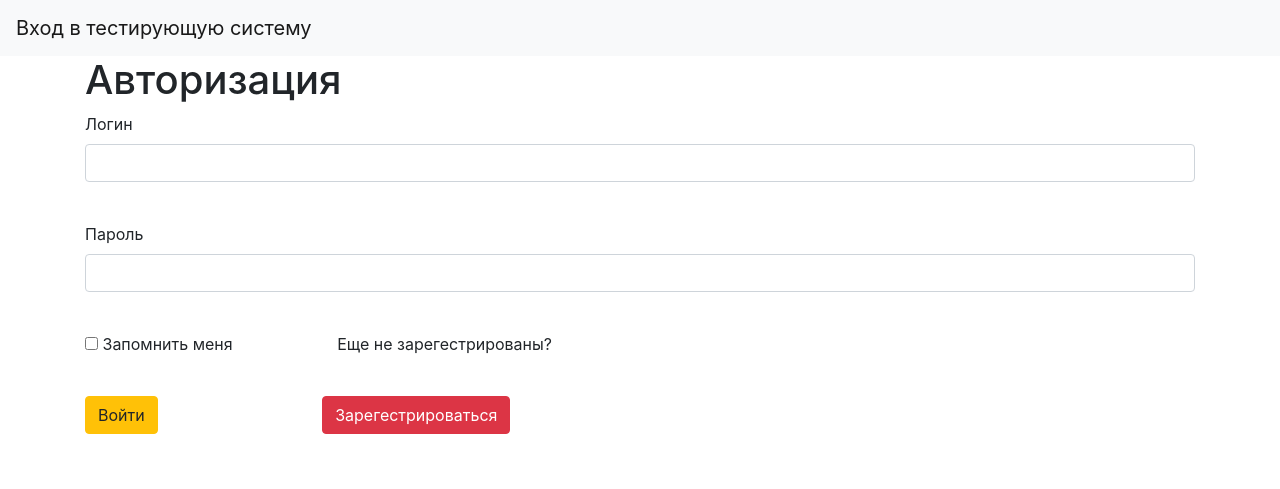
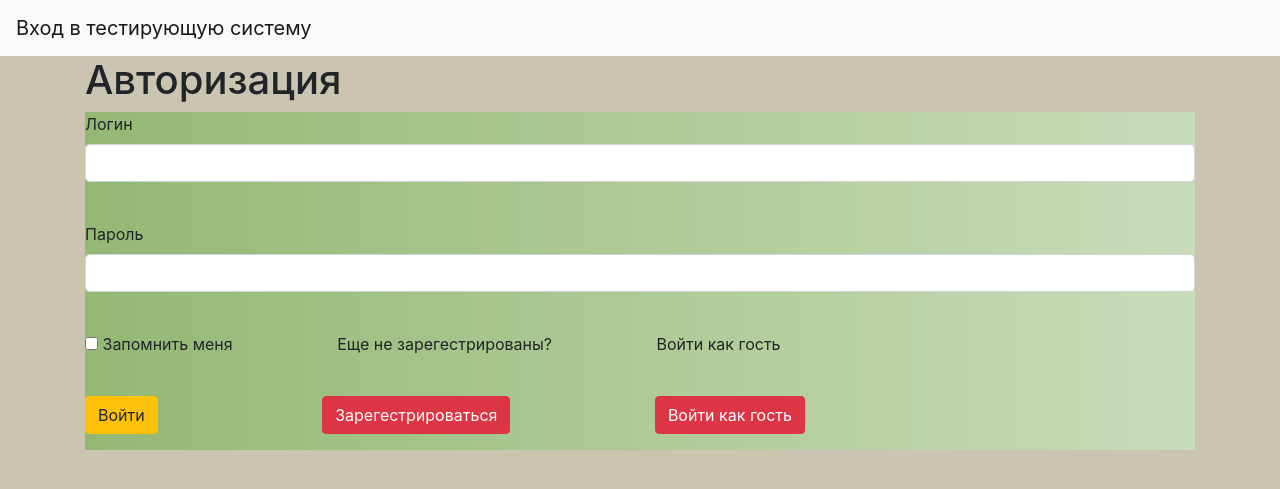
Before and after one commit to penguiiini/web_project_mm, a Flask app: page /authorization in a window 1280 px wide. Shown: the top 489 px of the page. Run offline with Flask 2, Linux system fonts and the light colour scheme; some libraries are stand-ins or nearby versions.

Commit message:
Add files via upload

```diff
--- a/templates/authorization.html
+++ b/templates/authorization.html
@@ -2,7 +2,7 @@
 
 {% block aut %}
 <h1>Авторизация</h1>
-<form action="" method="post" novalidate>
+<form action="" method="post" novalidate style="background: linear-gradient(to right, #93B874, #C9DCB9); ">
     {{ form.hidden_tag() }}
     <p>
         {{ form.username.label }}<br>
@@ -24,8 +24,10 @@
     </p>
     <p style="display: inline-block;">{{ form.remember_me() }} {{ form.remember_me.label }}</p>
     <div style="display: inline-block; margin-left:100px;">Еще не зарегестрированы?</div>
+    <div style="display: inline-block; margin-left:100px;">Войти как гость</div>
     <p> </p>
     <p style="display: inline-block;">{{ form.submit(type="submit", class="btn btn-warning") }}</p>
     <p style="display: inline-block; margin-left:160px;">{{ form.reg(type="submit", class="btn btn-danger") }}</p>
+    <p style="display: inline-block; margin-left:140px;">{{ form.guest(type="submit", class="btn btn-danger") }}</p>
 </form>
 {% endblock %}
--- a/templates/base.html
+++ b/templates/base.html
@@ -10,6 +10,11 @@
     <link rel="shortcut icon" href="{{ url_for('static', filename='img/key.ico') }}">
     <title>{{title}}</title>
 </head>
+<style>
+    body {
+    background-color: #cac4b0;
+}
+</style>
 <body>
 <header>
     <nav class="navbar navbar-light bg-light">
--- a/templates/lessons.html
+++ b/templates/lessons.html
@@ -18,11 +18,5 @@
     </div>
     <p>{{ form.lesson2(type="submit", class="btn btn-dark", style="width: 800px; height: 75px; margin-left: 50px;
         margin-top: 50px; font-size:30px;") }}</p>
-    <p>{{ form.lesson3(type="submit", class="btn btn-dark", style="width: 800px; height: 75px; margin-left: 50px;
-        margin-top: 50px; font-size:30px;") }}</p>
-    <p >{{ form.lesson4(type="submit", class="btn btn-dark", style="width: 800px; height: 75px; margin-left: 50px;
-        margin-top: 50px; font-size:30px;") }}</p>
-    <p>{{ form.lesson5(type="submit", class="btn btn-dark", style="width: 800px; height: 75px; margin-left: 50px;
-        margin-top: 50px; font-size:30px;") }}</p>
 </form>
 {% endblock %}
```
Also changed, not shown: templates/les1.html (line endings or trailing spaces), templates/login.html (line endings or trailing spaces).
